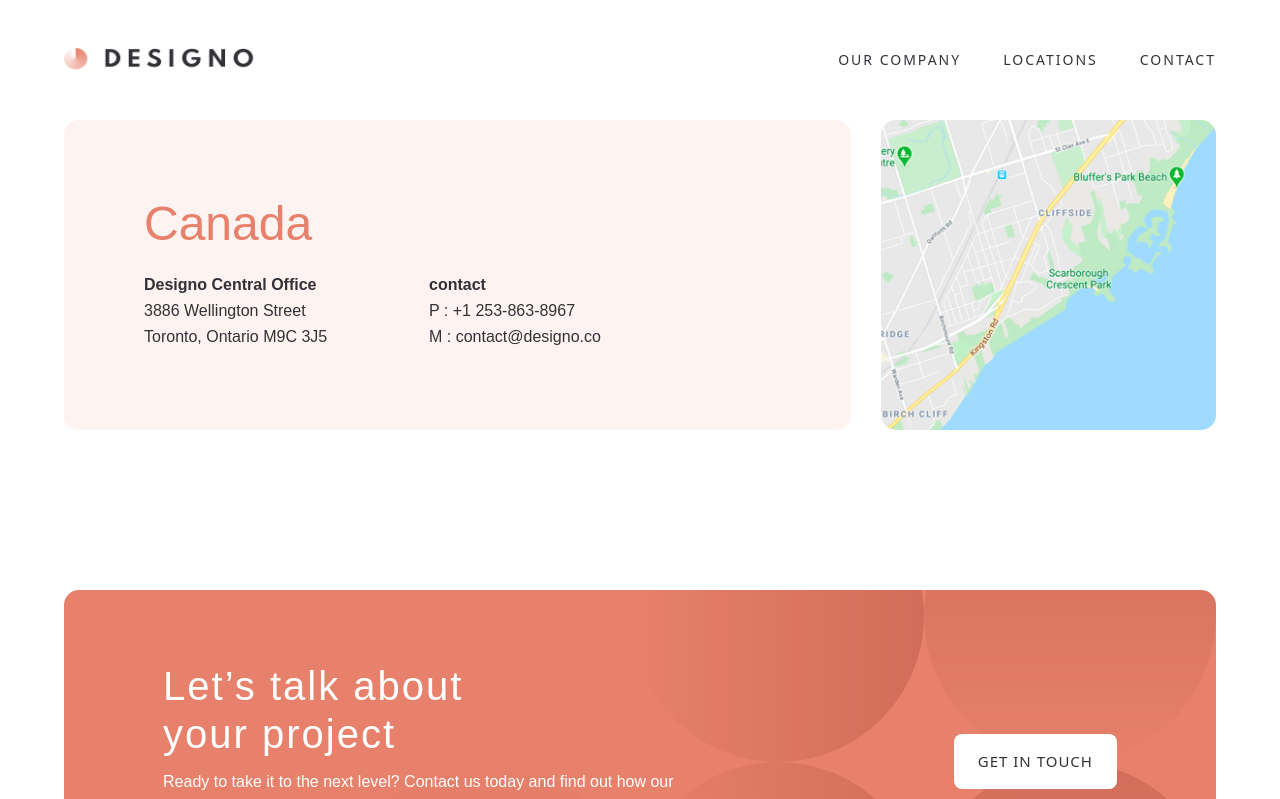
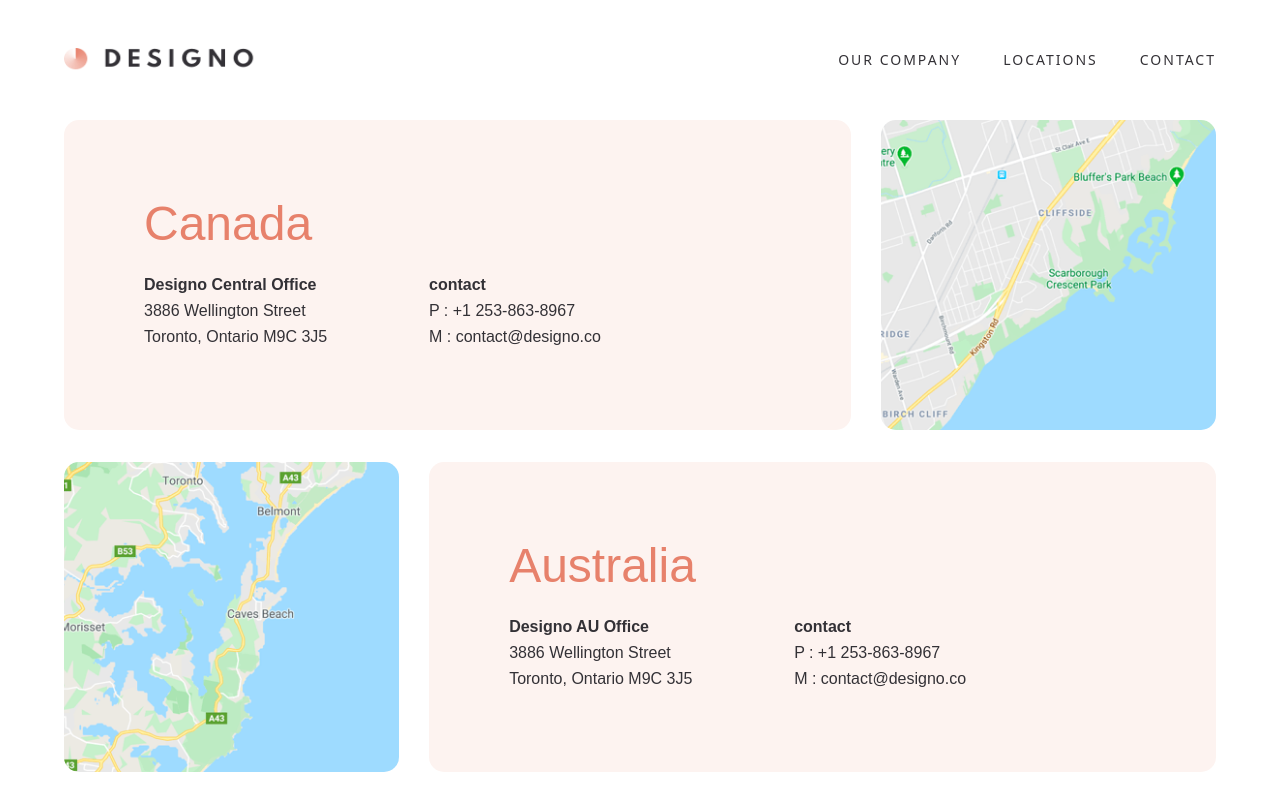
Before and after one commit to ketevan20/designo-multi-page-website, a Next.js app: page /locations in a window 1280 px wide. Shown: the top 799 px of the page. Built offline with nearby package versions, Linux system fonts and the light colour scheme.

Commit message:
feat: add animations

```diff
--- a/components/molecules/AboutUs/AboutUs.tsx
+++ b/components/molecules/AboutUs/AboutUs.tsx
@@ -1,8 +1,15 @@
+'use client'
+import { motion } from 'motion/react'
 import React from 'react'
 
 const AboutUs = () => {
     return (
-        <div className='w-full h-[calc(100vh-100px)] max-h-160 bg-[rgba(231,129,107,1)] rounded-[15px] flex md:flex-row flex-col-reverse overflow-hidden relative z-30'>
+        <motion.div
+            initial={{ opacity: 0, y: 20 }}
+            whileInView={{ opacity: 1, y: 0 }}
+            transition={{ ease: "easeOut" }}
+            viewport={{ once: true, amount: 0.5 }}
+            className='w-full h-[calc(100vh-100px)] max-h-160 bg-[rgba(231,129,107,1)] rounded-[15px] flex md:flex-row flex-col-reverse overflow-hidden relative z-30'>
             <div className='relative z-30 w-full md:w-[60%] px-6 md:px-20 py-16 md:py-0 flex items-center justify-center text-white'>
                 <div className='md:max-w-135 flex flex-col gap-8 md:text-left text-center'>
                     <h1 className='h1'>About Us</h1>
@@ -10,8 +17,8 @@
                 </div>
             </div>
             <img src="/about/desktop/image-about-hero.jpg" alt="about us image" className='relative z-30 w-full md:w-[40%] object-cover' />
-            <img src="/about/desktop/bg-pattern-hero-about-desktop.svg" alt="" className='absolute left-0 z-10'/>
-        </div>
+            <img src="/about/desktop/bg-pattern-hero-about-desktop.svg" alt="" className='absolute left-0 z-10' />
+        </motion.div>
     )
 }
 
--- a/components/molecules/Deal/Deal.tsx
+++ b/components/molecules/Deal/Deal.tsx
@@ -1,8 +1,15 @@
+'use client'
+import { motion } from 'motion/react'
 import React from 'react'
 
 const Deal = () => {
     return (
-        <div className='w-full bg-[rgba(253,243,240,1)] rounded-[15px] flex md:flex-row flex-col-reverse overflow-hidden relative z-30'>
+        <motion.div
+            initial={{ opacity: 0, y: 20 }}
+            whileInView={{ opacity: 1, y: 0 }}
+            transition={{ ease: "easeOut" }}
+            viewport={{ once: true,  amount: 0.5 }}
+            className='w-full bg-[rgba(253,243,240,1)] rounded-[15px] flex md:flex-row flex-col-reverse overflow-hidden relative z-30'>
             <div className='shrink-0 w-full md:w-[60%] px-6 md:px-20 py-16 md:py-20 lg:38 flex items-center justify-center'>
                 <div className='md:max-w-135 flex flex-col gap-8 md:text-left text-center'>
                     <h1 className='h1 text-[rgba(231,129,107,1)]'>The real deal</h1>
@@ -11,7 +18,7 @@
             </div>
 
             <img src="/about/desktop/image-real-deal.jpg" alt="about us image" className='w-full md:w-[40%] object-cover max-md:max-h-80' />
-        </div>
+        </motion.div>
     )
 }
 
--- a/components/molecules/LocationCard/LocationCard.tsx
+++ b/components/molecules/LocationCard/LocationCard.tsx
@@ -1,27 +1,44 @@
+'use client'
+import { motion } from 'motion/react';
 import React from 'react'
 
-const LocationCard = () => {
+type LocationCardProps = {
+    location: string;
+    image: string;
+    phoneNumber: string;
+    email: string;
+    title: string;
+    address: string;
+    city: string;
+}
+
+const LocationCard = ({ location, image, phoneNumber, email, title, address, city }: LocationCardProps) => {
     return (
-        <div className='w-full flex gap-7.5 lg:flex-row flex-col-reverse'>
+        <motion.div
+            initial={{ opacity: 0, y: 20 }}
+            whileInView={{ opacity: 1, y: 0 }}
+            transition={{ ease: "easeOut" }}
+            viewport={{ once: true, amount: 0.5 }}
+            className={`w-full flex gap-7.5 ${location == 'Australia' ? 'lg:flex-row-reverse' : 'lg:flex-row'} flex-col-reverse`}>
             <div className='bg-[rgba(253,243,240,1)] rounded-[15px] p-20 lg:w-[70%] flex flex-col justify-center gap-6 text-center sm:text-left'>
-                <h1 className='h1 text-[rgba(231,129,107,1)]'>Canada</h1>
+                <h1 className='h1 text-[rgba(231,129,107,1)]'>{location}</h1>
                 <div className='flex gap-7.5 sm:flex-row flex-col body text-[rgba(51,49,54,1)] lg:max-w-135'>
                     <div className='flex-1'>
-                        <span className='font-bold'>Designo Central Office</span><br />
-                        3886 Wellington Street<br />
-                        Toronto, Ontario M9C 3J5
+                        <span className='font-bold'>{title}</span><br />
+                        <span>{address}</span><br />
+                        <span>{city}</span>
                     </div>
                     <div className='flex-1'>
                         <span className='font-bold'>contact</span><br />
-                        P : +1 253-863-8967 <br />
-                        M : contact@designo.co
+                        P : <span>{phoneNumber}</span> <br />
+                        M : <span>{email}</span>
                     </div>
                 </div>
             </div>
             <div className='rounded-[15px] lg:w-[30%] max-lg:max-h-81.5 overflow-hidden'>
-                <img src="/locations/desktop/image-map-canada.png" alt="canada" className="object-cover w-full h-full"/>
+                <img src={image} alt="canada" className="object-cover w-full h-full" />
             </div>
-        </div>
+        </motion.div>
     )
 }
 
--- a/components/molecules/LocationsContainer/LocationsContainer.tsx
+++ b/components/molecules/LocationsContainer/LocationsContainer.tsx
@@ -1,4 +1,6 @@
+'use client'
 import Button from '@/components/atoms/Button/Button'
+import { motion } from 'motion/react'
 import React from 'react'
 
 const LocationsContainer = () => {
@@ -20,8 +22,13 @@
                     illustration: '/shared/desktop/illustration-united-kingdom.svg',
                     title: 'united kingdom',
                 }
-            ].map((item) => (
-                <div key={item.title} className='flex flex-col items-center gap-12'>
+            ].map((item, i) => (
+                <motion.div
+                    initial={{ opacity: 0, y: 20 }}
+                    whileInView={{ opacity: 1, y: 0 }}
+                    transition={{ ease: "easeOut", delay: 0.1 * i }}
+                    viewport={{ once: true, amount: 0.5 }}
+                    key={item.title} className='flex flex-col items-center gap-12'>
                     <div className='relative w-50 h-50 shrink-0 flex items-center justify-center'>
                         <img src="/home/desktop/bg-pattern-hero-home.svg" alt="" className={`absolute inset-0 w-full h-full ${item.bg} z-20`} />
                         <img src={item.illustration} alt="" className='relative z-30' />
@@ -29,10 +36,10 @@
                     <div className='flex flex-col gap-8'>
                         <p className='label text-[rgba(51,49,54,1)]'>{item.title}</p>
                         <div>
-                            <Button text='see location' isWhite={false}/>
+                            <Button text='see location' isWhite={false} />
                         </div>
                     </div>
-                </div>
+                </motion.div>
             ))}
         </div>
     )
--- a/components/molecules/Talent/Talent.tsx
+++ b/components/molecules/Talent/Talent.tsx
@@ -1,8 +1,15 @@
+'use client'
+import { motion } from 'motion/react'
 import React from 'react'
 
 const Talent = () => {
     return (
-        <div className='w-full bg-[rgba(253,243,240,1)] rounded-[15px] flex md:flex-row flex-col overflow-hidden relative z-30'>
+        <motion.div
+            initial={{ opacity: 0, y: 20 }}
+            whileInView={{ opacity: 1, y: 0 }}
+            transition={{ ease: "easeOut" }}
+            viewport={{ once: true, amount: 0.5 }}
+            className='w-full bg-[rgba(253,243,240,1)] rounded-[15px] flex md:flex-row flex-col overflow-hidden relative z-30'>
             <img src="/about/desktop/image-world-class-talent.jpg" alt="about us image" className='w-full md:w-[40%] object-cover max-md:max-h-80' />
 
             <div className='shrink-0 w-full md:w-[60%] px-6 md:px-20 py-16 md:py-20 lg:38 flex items-center justify-center'>
@@ -12,7 +19,7 @@
                         Our team is multi-disciplinary and we are not merely interested in form — content and meaning are just as important. We give great importance to craftsmanship, service, and prompt delivery. Clients have always been impressed with our high-quality outcomes that encapsulates their brand’s story and mission.</p>
                 </div>
             </div>
-        </div>
+        </motion.div>
     )
 }
 
--- a/components/organisms/Locations/Locations.tsx
+++ b/components/organisms/Locations/Locations.tsx
@@ -3,8 +3,10 @@
 
 const Locatinos = () => {
   return (
-    <div className='w-[90%] m-auto max-w-480 flex flex-col gap-40 mb-22'>
-      <LocationCard />
+    <div className='w-[90%] m-auto max-w-480 flex flex-col gap-8 mb-22'>
+      <LocationCard location='Canada' image='/locations/desktop/image-map-canada.png' title='Designo Central Office' phoneNumber='+1 253-863-8967' email='contact@designo.co' address='3886 Wellington Street' city='Toronto, Ontario M9C 3J5'/>
+      <LocationCard location='Australia' image='/locations/desktop/image-map-australia.png' title='Designo AU Office' phoneNumber='+1 253-863-8967' email='contact@designo.co' address='3886 Wellington Street' city='Toronto, Ontario M9C 3J5'/>
+      <LocationCard location='United Kingdom' image='/locations/desktop/image-map-united-kingdom.png' title='Designo UK Office' phoneNumber='+1 253-863-8967' email='contact@designo.co' address='3886 Wellington Street' city='Toronto, Ontario M9C 3J5'/>
     </div>
   )
 }
```
